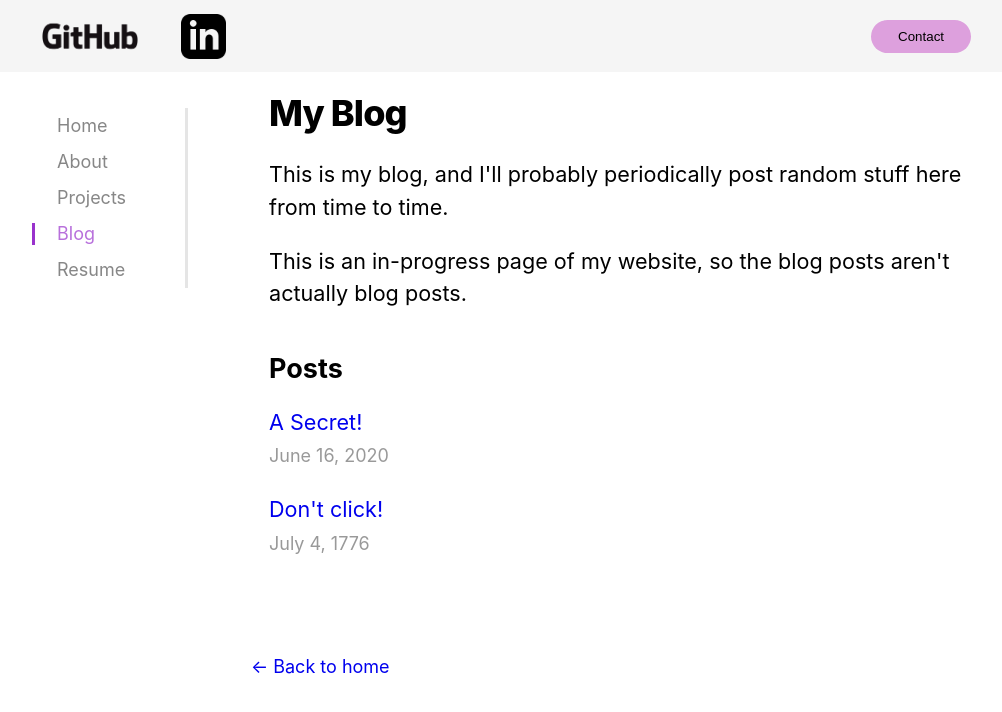
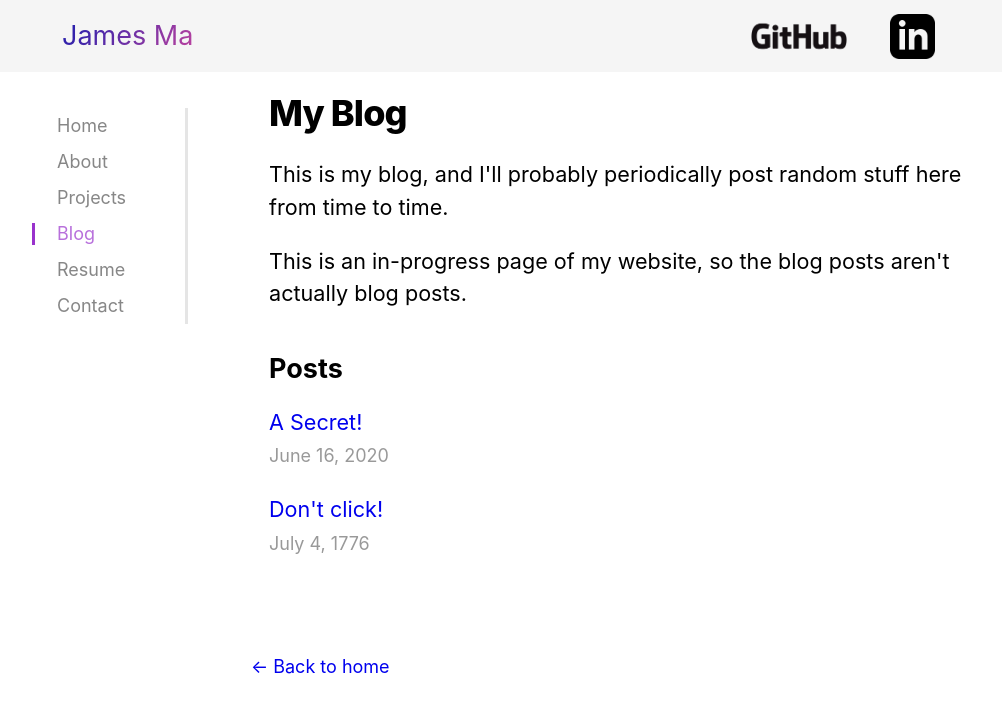
Before and after one commit to james168ma/personal-website, a Next.js app: page /subpages/Blog in a window 1280 px wide. Shown: the top 712 px of the page, without its empty margins (137-1139 px from the left). Built offline with nearby package versions, Linux system fonts and the light colour scheme.

Commit message:
removed ugly contact button and added name text.

```diff
--- a/components/layout.js
+++ b/components/layout.js
@@ -7,23 +7,7 @@ import styles from './layout.module.css'
 import utilStyles from '../styles/utils.module.css'
 
 const name = 'James'
-export const siteTitle = 'james168ma'
-
-// If I ever want to have a topNav
-// <nav className={styles.topNav} >
-//   <ul className={styles.topNavLinks}>
-//     <li>
-//       <Link href="/">
-//         <a>Service1</a>
-//       </Link>
-//     </li>
-//     <li>
-//       <Link href="/">
-//         <a>Service2</a>
-//       </Link>
-//     </li>
-//   </ul>
-// </nav>
+export const siteTitle = 'James Ma'
 
 export default class Layout extends React.Component {
   constructor(props) {
@@ -93,6 +77,9 @@ export default class Layout extends React.Component {
     // the navbar
     const navBar = (
       <nav className={navClass} ref={this.navRef}>
+        {(this.state.width <= 600) &&
+          <text className={styles.nameLogo + " " + utilStyles.headingMd}>James Ma</text>
+        }
         <ul className={ulClass}>
           <NavItem link="/" text="Home" selected={this.props.home}/>
           <NavItem link="/subpages/About" text="About" selected={this.props.about}/>
@@ -107,16 +94,13 @@ export default class Layout extends React.Component {
           </SubnavSelector>
           <NavItem link="/subpages/Blog" text="Blog" selected={this.props.blog || this.props.blogPost}/>
           <NavItem link="/documents/JamesMa2020Resume.pdf" target="_blank" text="Resume"/>
+          <NavItem href="mailto:james168ma@gmail.com" text="Contact"/>
         </ul>
       </nav>
     )
 
-    return (
-      <>
-        <Head>
-          <link rel="icon" href="/favicon.ico" />
-        </Head>
-        <header className={styles.header}>
+    // the header, adjusted for mobile as well
+    const headerDiv = (
       <div className={styles.headerDiv}>
         {(this.state.width <= 600) &&
           <button className={styles.svgButton} onClick={() => this.changeMobileNav()}>
@@ -134,10 +118,21 @@ export default class Layout extends React.Component {
             </svg>
           </button>
         }
+        {(this.state.width > 600) &&
+          <text className={styles.nameLogo + " " + utilStyles.headingLg}>James Ma</text>
+        }
         <a href="https://github.com/james168ma" target="_blank" className={styles.logoLink + " " + styles.firstLogoLink}><img src={githubLogo} className={styles.logo}/></a>
         <a href="https://www.linkedin.com/in/james168ma" target="_blank" className={styles.logoLink + " " + styles.lastLogoLink}><img src="/images/LinkedIn_logo.png" className={styles.logo} /></a>
-            <a href="mailto:james168ma@gmail.com"><button className={styles.button} >Contact</button></a>
       </div>
+    )
+
+    return (
+      <>
+        <Head>
+          <link rel="icon" href="/favicon.ico" />
+        </Head>
+        <header className={styles.header}>
+          {headerDiv}
         </header>
 
         <div className={styles.container}>
--- a/components/layout.module.css
+++ b/components/layout.module.css
@@ -15,8 +15,8 @@
   .header {
     padding: 0rem 10%;
   }
-  .lastLogoLink {
-    margin-right: auto;
+  .firstLogoLink {
+    margin-left: auto;
   }
   .headerDiv {
     padding: 0 2rem;
@@ -28,8 +28,14 @@
 
 /* small screens */
 @media only screen and (max-width: 600px) {
+  .nameLogo {
+    padding-left: 0.7rem;
+  }
   .logoLink {
     margin-right: 1.5rem;
+  }
+  .lastLogoLink {
+    margin-right: 0.3rem;
   }
   .header {
     padding: 0rem 3%;
@@ -65,6 +71,16 @@
   width: 100vw;
   max-width: 56rem;
   margin: 0rem auto 0rem auto;
+}
+
+.nameLogo {
+  margin-left: 1.5rem;
+  white-space: nowrap;
+  background-image: url(/images/purple.jpg);
+  background-clip: text;
+  background-size: cover;
+  -webkit-background-clip: text;
+  color: transparent;
 }
 
 .headerImage {
@@ -113,23 +129,6 @@
   height: 2.5rem;
 }
 
-.topNavLinks {
-  list-style: none;
-}
-
-.topNavLinks li {
-  display: inline-block;
-  padding: 0rem 2rem;
-}
-
-.topNavLinks li a {
-  transition: all var(--transition-speed) ease 0s;
-}
-
-.topNavLinks li a:hover {
-  color: rgb(221, 160, 221);
-}
-
 .button {
   padding: 0.5rem 1.5rem;
   background-color: rgb(221, 160, 221, 1);
@@ -166,7 +165,7 @@
 
 .mobileNavbarNav {
   list-style: none;
-  margin: 0;
+  margin: 0.5rem 0 0 0;
   flex-direction: column;
   align-items: center;
   display: flex;
--- a/components/navItem.js
+++ b/components/navItem.js
@@ -2,7 +2,7 @@ import styles from './navItem.module.css'
 import utilStyles from '../styles/utils.module.css'
 import Link from 'next/link'
 
-export default function NavItem({ text, link, selected, subItem, target }) {
+export default function NavItem({ text, link, selected, subItem, target, href }) {
   // if selected have the purple mark
   const inner = (
     selected ? (
@@ -14,24 +14,44 @@ export default function NavItem({ text, link, selected, subItem, target }) {
       <span className={styles.linkText}>{text}</span>
   ))
 
-  // if there is a target, let the link have a target
-  const aLink = (
-    target ? (
+
+  // different types of links
+  let aLink
+
+  if (target) {
+    aLink = (
       <a className={styles.navLink} target={target}>
         {inner}
       </a>
-    ) : (
+    )
+  } else if (href) {
+    aLink = (
+      <a className={styles.navLink} href={href}>
+        {inner}
+      </a>
+    )
+  } else {
+    aLink = (
       <a className={styles.navLink}>
         {inner}
       </a>
+    )
+  }
+
+  // figuring out if we need next/link
+  const outerLink = (
+    link ? (
+      <Link href={link}>
+        {aLink}
+      </Link>
+    ) : (
+      aLink
     )
   )
 
   return (
     <li className={styles.navItem}>
-      <Link href={link}>
-        {aLink}
-      </Link>
+      {outerLink}
     </li>
   )
 }
```
Also changed, not shown: public/images/purple.jpg (added). Lines whose indentation alone changed are shown as unchanged.
